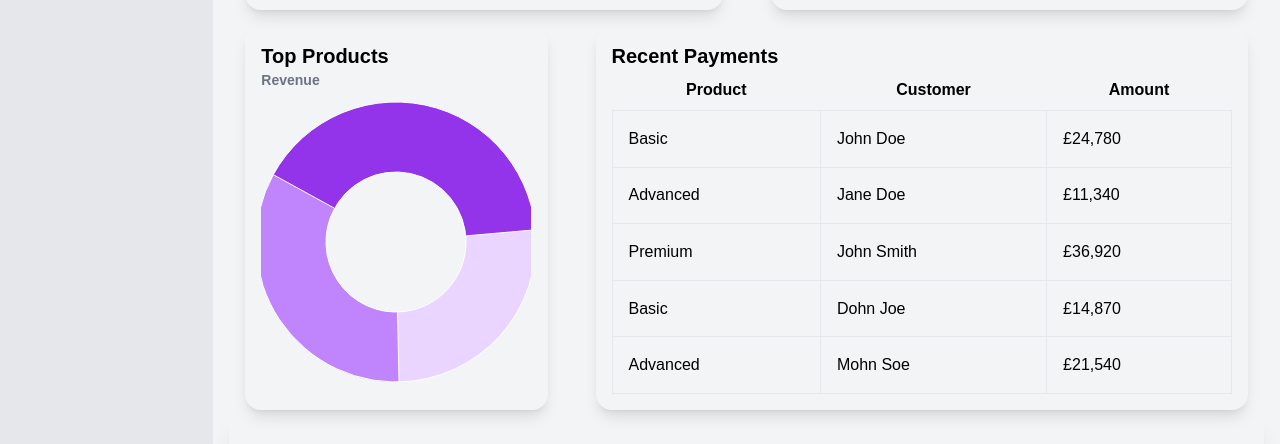
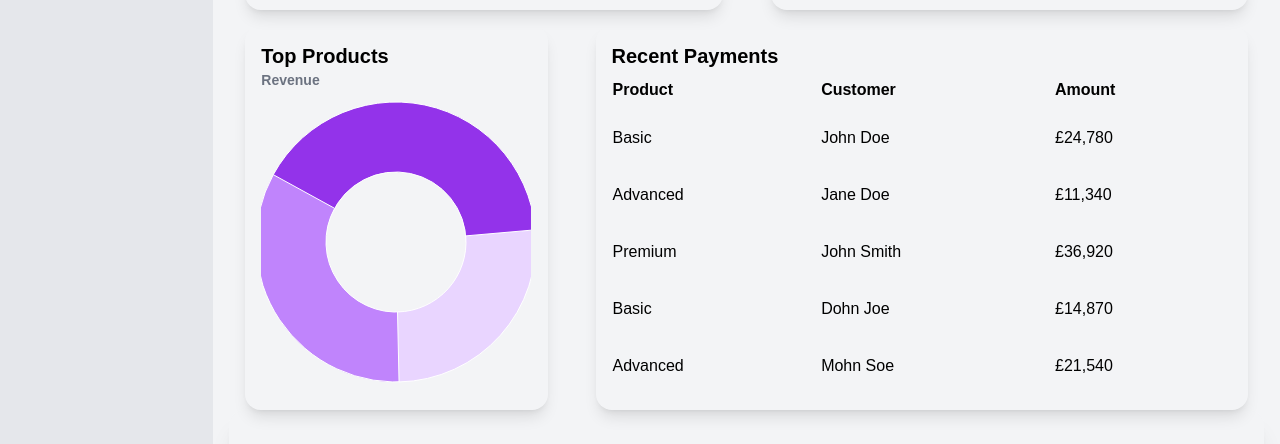
Before and after one commit to RyanErkal/Stripe-Clone, a React (Create React App) app: page / in a window 1280 px wide. Shown: the part 798-1242 px from the top of the page. Built offline with nearby package versions, Linux system fonts and the light colour scheme.

Commit message:
recahrts

```diff
--- a/src/App.css
+++ b/src/App.css
@@ -10,7 +10,10 @@ body {
 	font-family: "Poppins", sans-serif;
 }
 
-table {
+table,
+tr,
+td,
+th {
 	border: none;
 	background-color: "red";
 }
--- a/src/pages/Home.js
+++ b/src/pages/Home.js
@@ -85,39 +85,39 @@ export default function Home() {
 				{/* Recent Payments */}
 				<div class="col-span-12 xl:col-span-8 h-96">
 					<Section title="Recent Payments" textposition="start">
-						<table class="w-full h-full">
+						<table class="w-full h-full text-left">
 							<thead>
 								<tr>
-									<th class="px-4 py-2">Product</th>
-									<th class="px-4 py-2">Customer</th>
-									<th class="px-4 py-2">Amount</th>
+									<th class="py-2">Product</th>
+									<th class="py-2">Customer</th>
+									<th class="py-2">Amount</th>
 								</tr>
 							</thead>
 							<tbody>
 								<tr>
-									<td class="border px-4 py-2">Basic</td>
-									<td class="border px-4 py-2">John Doe</td>
-									<td class="border px-4 py-2">£24,780</td>
+									<td class="py-2">Basic</td>
+									<td class="py-2">John Doe</td>
+									<td class="py-2">£24,780</td>
 								</tr>
 								<tr>
-									<td class="border px-4 py-2">Advanced</td>
-									<td class="border px-4 py-2">Jane Doe</td>
-									<td class="border px-4 py-2">£11,340</td>
+									<td class="py-2">Advanced</td>
+									<td class="py-2">Jane Doe</td>
+									<td class="py-2">£11,340</td>
 								</tr>
 								<tr>
-									<td class="border px-4 py-2">Premium</td>
-									<td class="border px-4 py-2">John Smith</td>
-									<td class="border px-4 py-2">£36,920</td>
+									<td class="py-2">Premium</td>
+									<td class="py-2">John Smith</td>
+									<td class="py-2">£36,920</td>
 								</tr>
 								<tr>
-									<td class="border px-4 py-2">Basic</td>
-									<td class="border px-4 py-2">Dohn Joe</td>
-									<td class="border px-4 py-2">£14,870</td>
+									<td class="py-2">Basic</td>
+									<td class="py-2">Dohn Joe</td>
+									<td class="py-2">£14,870</td>
 								</tr>
 								<tr>
-									<td class="border px-4 py-2">Advanced</td>
-									<td class="border px-4 py-2">Mohn Soe</td>
-									<td class="border px-4 py-2">£21,540</td>
+									<td class="py-2">Advanced</td>
+									<td class="py-2">Mohn Soe</td>
+									<td class="py-2">£21,540</td>
 								</tr>
 							</tbody>
 						</table>
```
